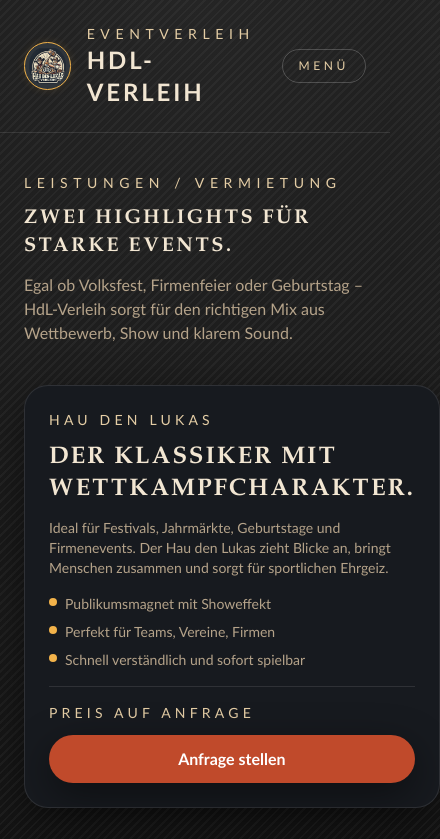
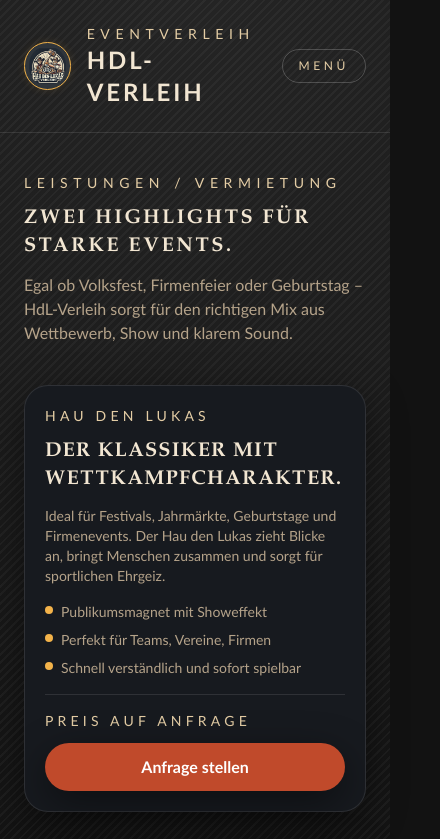
Before and after one commit to elchuckomo/HdL-Verleih, a Next.js app: page /leistungen in a window 390 px wide. Shown: the top 839 px of the page, 440 px wide, since content can reach past the window. Built offline with nearby package versions, Linux system fonts and the light colour scheme.

Commit message:
Mobile Anpassung 4

```diff
--- a/app/leistungen/page.tsx
+++ b/app/leistungen/page.tsx
@@ -40,10 +40,12 @@
 
       <div className="grid gap-8 lg:grid-cols-2">
         {services.map((service) => (
-          <article key={service.title} className="panel space-y-4 reveal-delay-1">
+          <article key={service.title} className="panel space-y-4 p-5 lg:p-6 reveal-delay-1">
             <div>
               <p className="text-sm uppercase tracking-[0.3em] text-[color:var(--sand)]">{service.title}</p>
-              <h2 className="mt-3 text-2xl font-semibold uppercase tracking-[0.08em]">{service.lead}</h2>
+              <h2 className="mt-3 text-xl font-semibold uppercase tracking-[0.06em] sm:text-2xl sm:tracking-[0.08em] lg:text-2xl">
+                {service.lead}
+              </h2>
               <p className="mt-3 text-sm text-[color:var(--muted)]">{service.body}</p>
             </div>
             <ul className="space-y-2 text-sm text-[color:var(--muted)]">
```
